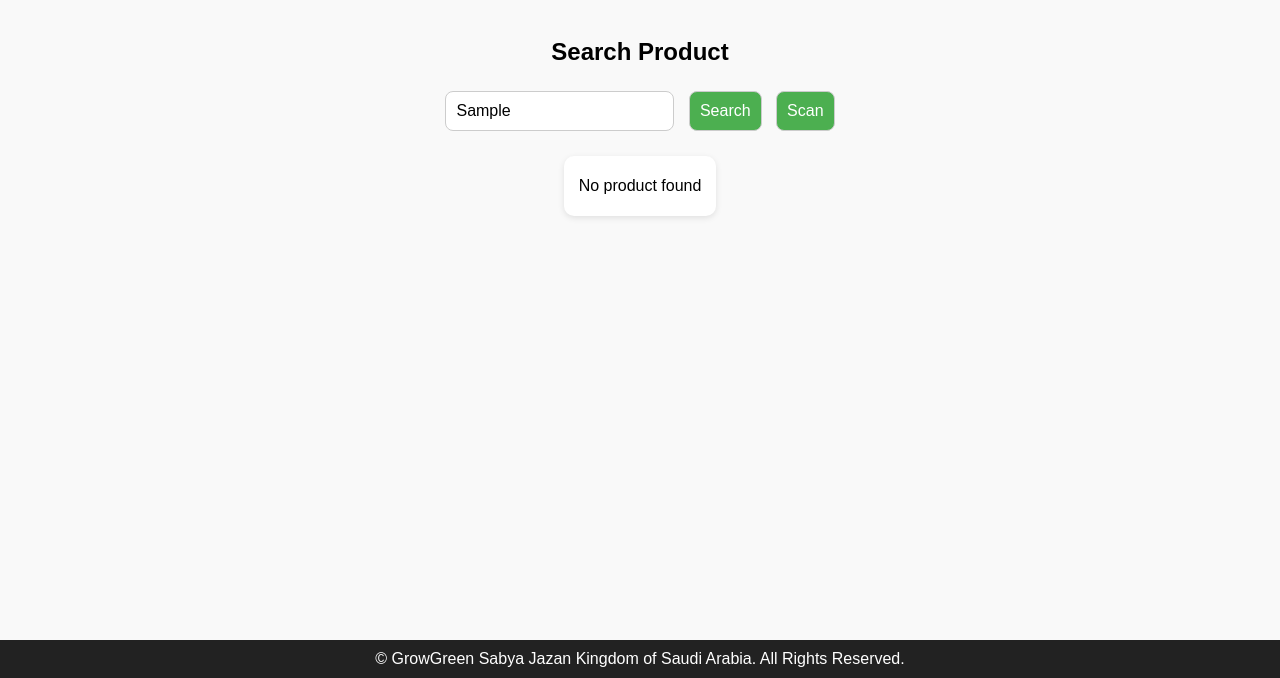
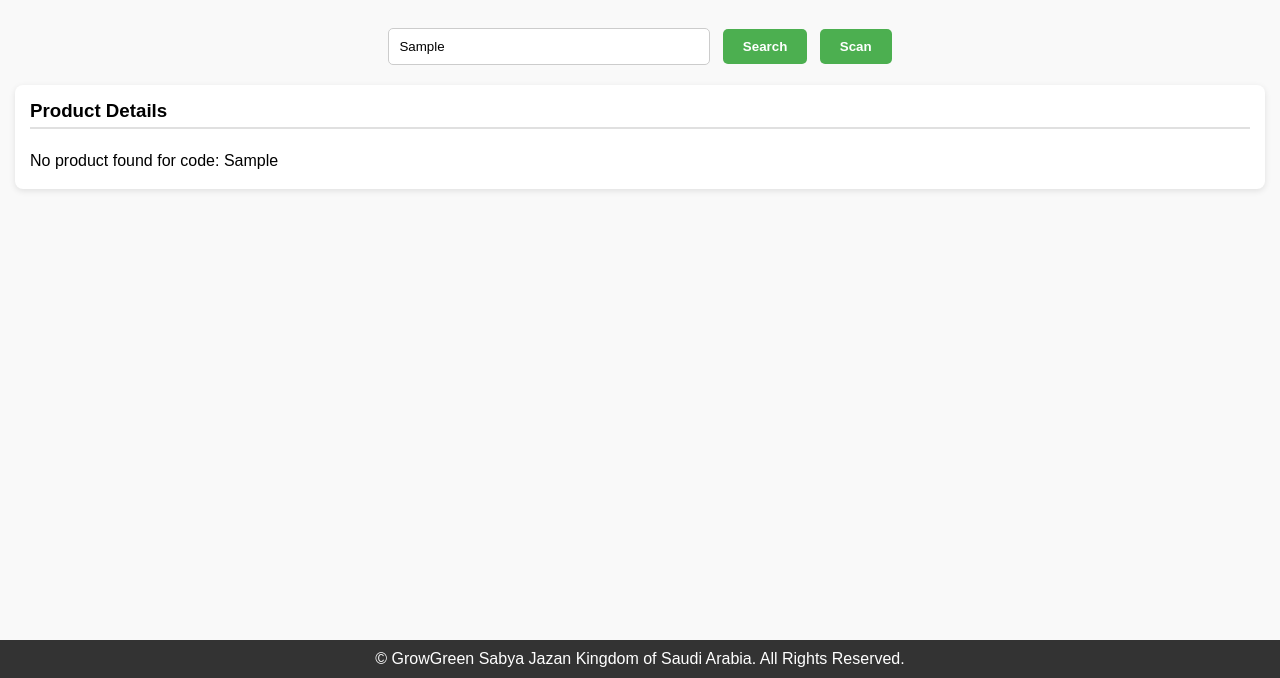
Before and after one commit to growgreentrd-stack/growgreen-app, a plain HTML site: page index.html in a window 1280 px wide. Both pictures are taken after typing "Sample" into the empty fields and a click on the button "Search". Shown: the part 122-800 px from the top of the page. Drawn offline with Linux system fonts and the light colour scheme; no server answers.

Commit message:
Update index.html

```diff
--- a/index.html
+++ b/index.html
@@ -1,131 +1,207 @@
 <!DOCTYPE html>
 <html lang="en">
 <head>
-  <meta charset="UTF-8">
-  <meta name="viewport" content="width=device-width, initial-scale=1.0">
-  <title>GrowGreen Product Info</title>
-  <!-- QR Scanner Library (fixed link) -->
-  <script src="https://unpkg.com/html5-qrcode@2.3.8/minified/html5-qrcode.min.js"></script>
+  <meta charset="UTF-8" />
+  <meta name="viewport" content="width=device-width, initial-scale=1.0" />
+  <title>GrowGreen App</title>
+
+  <!-- Load QR Scanner library -->
+  <script src="https://unpkg.com/html5-qrcode@2.0.9/dist/html5-qrcode.min.js"></script>
+
   <style>
     body {
+      margin: 0;
       font-family: Arial, sans-serif;
-      margin: 0; padding: 0;
-      display: flex; flex-direction: column;
+      display: flex;
+      flex-direction: column;
       min-height: 100vh;
       background: #f9f9f9;
     }
-    .banner {
-      width: 100%; max-height: 120px; object-fit: cover;
+
+    header img {
+      width: 100%;
+      max-height: 120px;
+      object-fit: cover;
+      display: block;
     }
-    main { flex: 1; padding: 20px; text-align: center; }
-    input, button {
-      padding: 10px; margin: 5px;
-      border-radius: 8px; border: 1px solid #ccc;
-      font-size: 16px;
+
+    main {
+      flex: 1;
+      padding: 15px;
+      text-align: center;
     }
-    button { background: #4CAF50; color: white; cursor: pointer; }
-    button:hover { background: #45a049; }
-    .result {
-      background: #fff; border-radius: 10px; padding: 15px;
-      margin-top: 20px; text-align: left;
-      box-shadow: 0 2px 6px rgba(0,0,0,0.1);
-      width: fit-content; margin-left: auto; margin-right: auto;
+
+    .search-box {
+      margin: 15px 0;
     }
-    .result p { margin: 6px 0; }
-    .result strong {
-      display: inline-block;
-      width: 100px; /* Align all colons */
+
+    input[type="text"] {
+      padding: 10px;
+      width: 65%;
+      max-width: 300px;
+      border: 1px solid #ccc;
+      border-radius: 5px;
     }
+
+    button {
+      padding: 10px 20px;
+      margin-left: 8px;
+      border: none;
+      border-radius: 5px;
+      cursor: pointer;
+      background: #4caf50;
+      color: white;
+      font-weight: bold;
+    }
+
+    button:hover {
+      background: #43a047;
+    }
+
+    #result {
+      margin-top: 20px;
+      background: #ffffff;
+      padding: 15px;
+      border-radius: 8px;
+      box-shadow: 0 2px 6px rgba(0, 0, 0, 0.1);
+      text-align: left;
+      display: none;
+    }
+
+    #result h3 {
+      margin-top: 0;
+      border-bottom: 2px solid #e0e0e0;
+      padding-bottom: 5px;
+    }
+
+    #result .row {
+      display: flex;
+      justify-content: flex-start;
+      padding: 4px 0;
+    }
+
+    #result .row span.label {
+      width: 120px;
+      font-weight: bold;
+    }
+
+    #qr-reader {
+      width: 100%;
+      max-width: 350px;
+      margin: 20px auto;
+      display: none; /* hidden until scan clicked */
+    }
+
     footer {
-      background: #222; color: #fff;
-      text-align: center; padding: 10px;
+      background: #333;
+      color: white;
+      text-align: center;
+      padding: 10px;
+      margin-top: auto;
     }
-    #reader { width: 300px; margin: 15px auto; display: none; }
   </style>
 </head>
 <body>
-  <img src="Banner.png" alt="Banner" class="banner">
+  <!-- Banner -->
+  <header>
+    <img src="Banner.png" alt="GrowGreen Banner" />
+  </header>
 
   <main>
-    <h2>Search Product</h2>
-    <input type="text" id="barcodeInput" placeholder="Enter Barcode">
-    <button onclick="searchProduct()">Search</button>
-    <button onclick="startScan()">Scan</button>
+    <!-- Search box -->
+    <div class="search-box">
+      <input type="text" id="searchInput" placeholder="Enter Barcode" />
+      <button onclick="searchProduct()">Search</button>
+      <button onclick="openScanner()">Scan</button>
+    </div>
 
-    <div id="reader"></div>
-    <div id="result" class="result"></div>
+    <!-- QR Scanner -->
+    <div id="qr-reader"></div>
+
+    <!-- Product result -->
+    <div id="result">
+      <h3>Product Details</h3>
+      <div id="details"></div>
+    </div>
   </main>
 
+  <!-- Footer -->
   <footer>
     © GrowGreen Sabya Jazan Kingdom of Saudi Arabia. All Rights Reserved.
   </footer>
 
   <script>
-    // Fetch Google Sheet Data
-    let sheetData = [];
-    fetch("https://docs.google.com/spreadsheets/d/e/2PACX-1vRu6hZTngMj7EE0n9yFCh43Fvlh9RORRSxZECqv0qgnc7YF4Uv8XEDNcQhwJfkD9IVimpmdtWOkiHt0/pub?output=csv")
-      .then(res => res.text())
-      .then(csv => {
-        let rows = csv.split("\n").map(r => r.split(","));
-        let headers = rows.shift();
-        sheetData = rows.map(r => {
-          let obj = {};
-          headers.forEach((h,i) => obj[h.trim()] = r[i] ? r[i].trim() : "");
-          return obj;
-        });
-      });
+    // Example product inventory
+    const inventory = {
+      "123456": {
+        name: "Organic Apple",
+        price: "5 SAR",
+        stock: "In Stock",
+        category: "Fruits",
+      },
+      "987654": {
+        name: "Fresh Milk",
+        price: "12 SAR",
+        stock: "Limited",
+        category: "Dairy",
+      },
+    };
 
-    // Capitalize first letters
-    function toTitleCase(str) {
-      return str.replace(/\w\S*/g, (txt) =>
-        txt.charAt(0).toUpperCase() + txt.substr(1).toLowerCase());
+    function formatText(text) {
+      return text.replace(/\b\w/g, (c) => c.toUpperCase());
     }
 
-    function showProduct(product) {
-      if (!product) {
-        document.getElementById("result").innerHTML = "<p>No product found</p>";
-        return;
+    function showProduct(code) {
+      const product = inventory[code];
+      const resultBox = document.getElementById("result");
+      const details = document.getElementById("details");
+
+      if (product) {
+        details.innerHTML = `
+          <div class="row"><span class="label">Name:</span> <span>${formatText(product.name)}</span></div>
+          <div class="row"><span class="label">Price:</span> <span>${product.price}</span></div>
+          <div class="row"><span class="label">Stock:</span> <span>${product.stock}</span></div>
+          <div class="row"><span class="label">Category:</span> <span>${product.category}</span></div>
+        `;
+        resultBox.style.display = "block";
+      } else {
+        details.innerHTML = `<div class="row">No product found for code: ${code}</div>`;
+        resultBox.style.display = "block";
       }
-      document.getElementById("result").innerHTML = `
-        <p><strong>Barcode:</strong> ${product["Barcode"]}</p>
-        <p><strong>Name:</strong> ${toTitleCase(product["Product Name"])}</p>
-        <p><strong>Qty:</strong> ${product["Qty"]} ${product["Unit"]}</p>
-        <p><strong>MRP:</strong> ${product["MRP"]}</p>
-        <p><strong>Brand:</strong> ${toTitleCase(product["Brand"])}</p>
-        <p><strong>Usage:</strong> ${toTitleCase(product["Usage"])}</p>
-      `;
     }
 
     function searchProduct() {
-      let code = document.getElementById("barcodeInput").value.trim();
-      let found = sheetData.find(p => p["Barcode"] === code);
-      showProduct(found);
+      const code = document.getElementById("searchInput").value.trim();
+      if (code) {
+        showProduct(code);
+      }
     }
 
-    // QR Scanner
-    let html5QrCode;
-    function startScan() {
-      document.getElementById("reader").style.display = "block";
-      if (!html5QrCode) {
-        html5QrCode = new Html5Qrcode("reader");
-      }
-      html5QrCode.start(
-        { facingMode: "environment" },
-        { fps: 10, qrbox: { width: 250, height: 250 } },
-        (decodedText) => {
-          document.getElementById("barcodeInput").value = decodedText;
-          searchProduct();
-          stopScan();
-        }
-      ).catch(err => {
-        alert("Camera not available or permission denied: " + err);
-      });
-    }
-    function stopScan() {
-      if (html5QrCode) {
-        html5QrCode.stop().then(() => {
-          document.getElementById("reader").style.display = "none";
+    let scannerRunning = false;
+    let html5QrcodeScanner;
+
+    function openScanner() {
+      const qrReader = document.getElementById("qr-reader");
+
+      if (!scannerRunning) {
+        qrReader.style.display = "block";
+        html5QrcodeScanner = new Html5QrcodeScanner("qr-reader", {
+          fps: 10,
+          qrbox: 250,
         });
+
+        html5QrcodeScanner.render((decodedText) => {
+          showProduct(decodedText);
+          html5QrcodeScanner.clear(); // stop scanner after success
+          qrReader.style.display = "none";
+          scannerRunning = false;
+        });
+
+        scannerRunning = true;
+      } else {
+        html5QrcodeScanner.clear();
+        qrReader.style.display = "none";
+        scannerRunning = false;
       }
     }
   </script>
```
